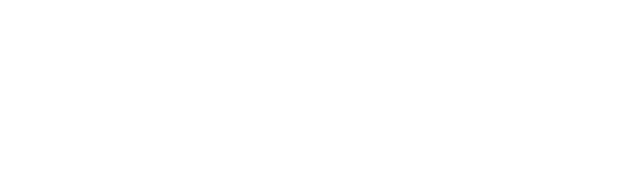
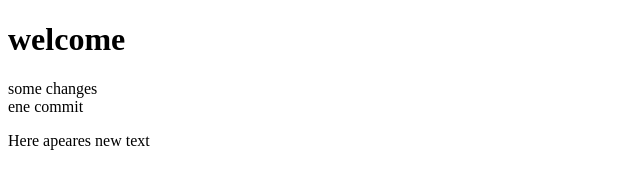
Before and after one commit to Sumaya-yusuf-1/Test-Git, a plain HTML site: page index.html in a window 1280 px wide. Shown: the whole page, without its empty margins (0-640 px from the left). Drawn offline with Linux system fonts and the light colour scheme.

```diff
--- a/index.html
+++ b/index.html
@@ -3,7 +3,22 @@
   <head>
     <meta charset="UTF-8" />
     <meta name="viewport" content="width=device-width, initial-scale=1.0" />
-    <title>Document</title>
+    <title></title>
   </head>
-  <body></body>
+  <body>
+    <main>
+      <h1 class="page">welcome</h1>
+      <article>
+        <section>some changes</section>
+        <section></section>
+        <section></section>
+        <section>ene commit</section>
+      </article>
+      <article>
+        <section>
+          <p>Here apeares new text</p>
+        </section>
+      </article>
+    </main>
+  </body>
 </html>
```
Also changed, not shown: app.js (deleted), global.css (added), index.js (added), site.css (deleted), 2 other files.
